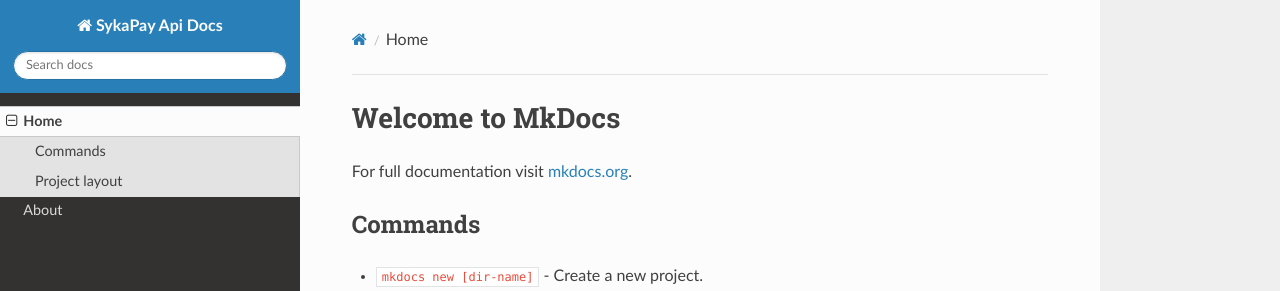
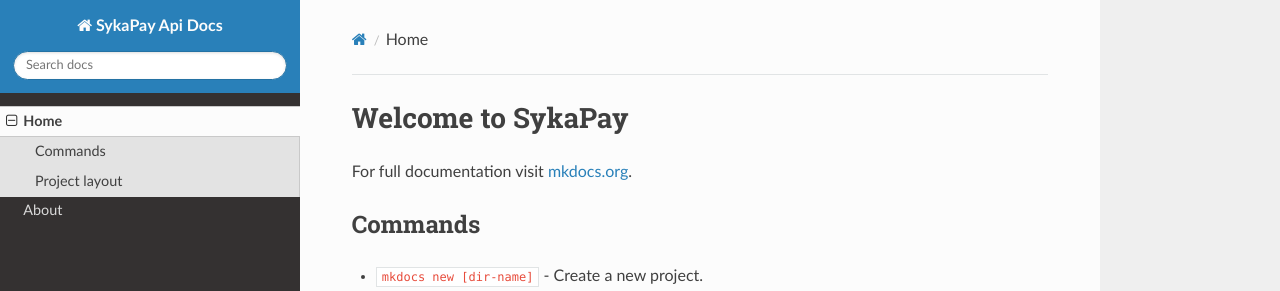
Before and after one commit to SykaPay/api-docs, an MkDocs documentation site: the page built from docs/index.md, in a window 1280 px wide. Shown: the top 291 px of the page. Built offline with MkDocs 1.6.1, drawn with Linux system fonts in a browser that asks for light colours; nearby versions of some CDN libraries.

Commit message:
refactor: changed code

```diff
--- a/docs/index.md
+++ b/docs/index.md
@@ -1,4 +1,4 @@
-# Welcome to MkDocs
+# Welcome to SykaPay
 
 For full documentation visit [mkdocs.org](https://www.mkdocs.org).
 
```
